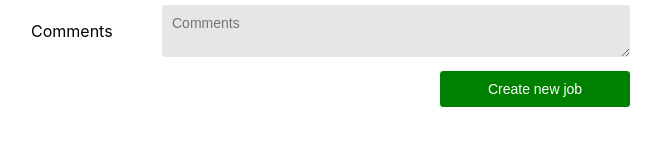
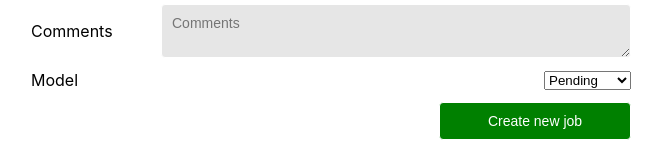
Before and after one commit to cthdk/modelmanagement, a React (Create React App) app: page /jobs in a window 1280 px wide. Shown: the part 251-411 px from the top of the page, without its empty margins (309-971 px from the left). Built offline with nearby package versions, Linux system fonts and the light colour scheme; the HTML template or start-up script is replaced by a standard one.

Commit message:
Dropdown menu

```diff
--- a/src/Components/Jobs.js
+++ b/src/Components/Jobs.js
@@ -36,6 +36,15 @@ export function Jobs() {
               <textarea name="comments" placeholder="Comments"/>
             </div>
 
+            <div className="input-div">
+              <label>Model</label>
+              <select name="model">
+                <option value="pending">Pending</option>
+                <option value="active">Active</option>
+                <option value="completed">Completed</option>
+              </select>
+            </div>
+
             <div className="button-container">
               <button className="submit-button"> Create new job </button>
             </div>
```
